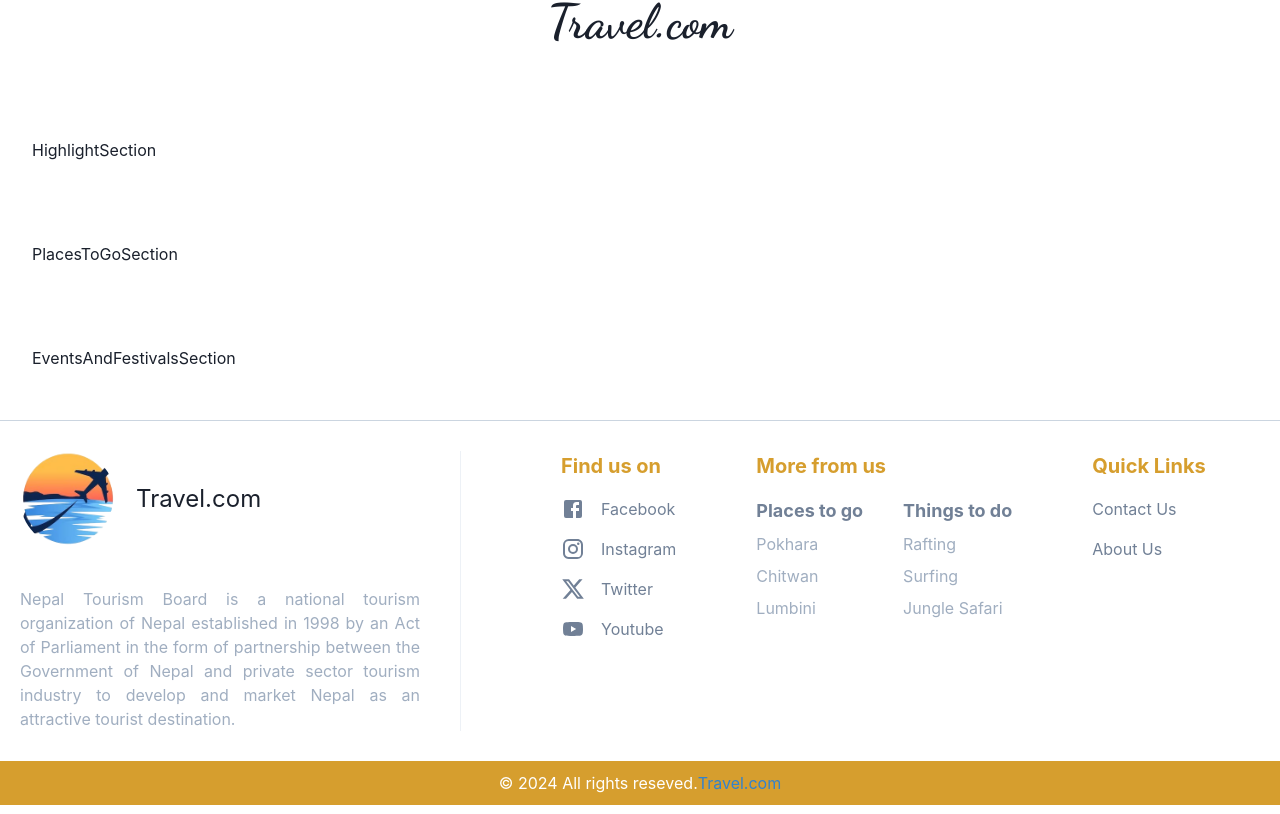
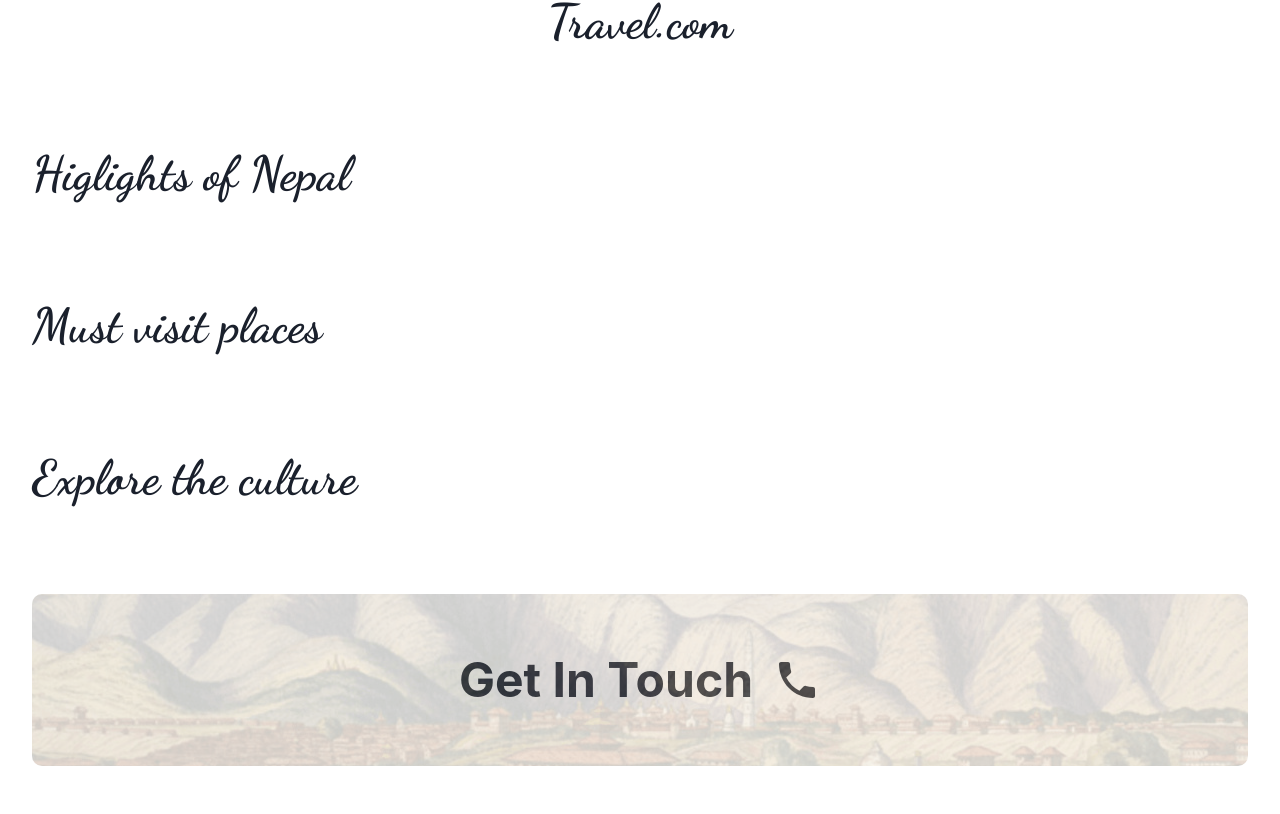
Before and after one commit to Eunesh/TravelAndToursWebiste, a React (Vite) app: page / in a window 1280 px wide. Shown: the part 206-1020 px from the top of the page. Built offline with nearby package versions, Linux system fonts and the light colour scheme.

Commit message:
Enhance: Renamed some of the some page components

```diff
--- a/src/features/home/components/EventsAndFestivalsSection.tsx
+++ /dev/null
@@ -1,9 +0,0 @@
-import React from 'react'
-
-const EventsAndFestivalsSection = () => {
-  return (
-    <div>EventsAndFestivalsSection</div>
-  )
-}
-
-export default EventsAndFestivalsSection
--- /dev/null
+++ b/src/features/home/components/ExploreTheCulture.tsx
@@ -0,0 +1,13 @@
+import React from "react";
+import SectionTitle from "./SectionTitle";
+import { Box } from "@chakra-ui/react";
+
+const EventsAndFestivalsSection = () => {
+  return (
+    <Box>
+      <SectionTitle title="Explore the culture" />
+    </Box>
+  );
+};
+
+export default EventsAndFestivalsSection;
--- /dev/null
+++ b/src/features/home/components/GetInTouch.tsx
@@ -0,0 +1,31 @@
+import { Box, Center } from "@chakra-ui/react";
+import nepalBgImg from "../../../assets/images/nepal_bg.jpg";
+import { Link } from "react-router-dom";
+
+// Icons
+import PhoneIcon from "@mui/icons-material/Phone";
+// Icons
+
+const GetInTouch = () => {
+  return (
+    <Box bgImg={nepalBgImg} bgPos={"center"} borderRadius={10}>
+      <Center
+        fontWeight={700}
+        fontSize={{ base: "2xl", md: "4xl", lg: "5xl" }}
+        p="50px"
+        bg="white"
+        h="full"
+        w="full"
+        opacity={0.7}
+        sx={{ cursor: "pointer", "&:hover": { textDecoration: "underline" } }}
+        gap={5}
+        alignItems={"center"}
+      >
+        <Link to="/more/contact-us">Get In Touch</Link>
+        <PhoneIcon sx={{ fontSize: "inherit" }} />
+      </Center>
+    </Box>
+  );
+};
+
+export default GetInTouch;
--- a/src/features/home/components/HighlightSection.tsx
+++ b/src/features/home/components/HighlightSection.tsx
@@ -1,9 +1,13 @@
-import React from 'react'
+import { Box } from "@chakra-ui/react";
+import React from "react";
+import SectionTitle from "./SectionTitle";
 
 const HighlightSection = () => {
   return (
-    <div>HighlightSection</div>
-  )
-}
+    <Box>
+      <SectionTitle title="Higlights of Nepal" />
+    </Box>
+  );
+};
 
-export default HighlightSection
+export default HighlightSection;
--- /dev/null
+++ b/src/features/home/components/MustVisitPlaces.tsx
@@ -0,0 +1,13 @@
+import React from "react";
+import SectionTitle from "./SectionTitle";
+import { Box } from "@chakra-ui/react";
+
+const PlacesToGoSection = () => {
+  return (
+    <Box>
+      <SectionTitle title="Must visit places" />
+    </Box>
+  );
+};
+
+export default PlacesToGoSection;
--- a/src/features/home/components/PlacesToGoSection.tsx
+++ /dev/null
@@ -1,9 +0,0 @@
-import React from 'react'
-
-const PlacesToGoSection = () => {
-  return (
-    <div>PlacesToGoSection</div>
-  )
-}
-
-export default PlacesToGoSection
--- /dev/null
+++ b/src/features/home/components/SectionTitle.tsx
@@ -0,0 +1,18 @@
+import { Text } from "@chakra-ui/react";
+import { FC } from "react";
+
+interface ISectionTitle {
+  title: string;
+}
+
+const SectionTitle: FC<ISectionTitle> = ({ title }) => {
+  return (
+    <Text
+      fontSize={{ base: "3xl", md: "4xl", lg: "5xl" }}
+      className="dancing-font"
+    >
+      {title}
+    </Text>
+  );
+};
+export default SectionTitle;
--- a/src/features/home/pages/Homepage.tsx
+++ b/src/features/home/pages/Homepage.tsx
@@ -1,17 +1,19 @@
 import React from "react";
+import { Stack } from "@chakra-ui/react";
 import BannerSection from "../components/BannerSection";
-import PlacesToGoSection from "../components/PlacesToGoSection";
-import EventsAndFestivalsSection from "../components/EventsAndFestivalsSection";
 import HighlightSection from "../components/HighlightSection";
-import { Stack } from "@chakra-ui/react";
+import MustVisitPlaces from "../components/MustVisitPlaces";
+import ExploreTheCulture from "../components/ExploreTheCulture";
+import GetInTouch from "../components/GetInTouch";
 
 const Homepage = () => {
   return (
     <Stack spacing={20}>
       <BannerSection />
       <HighlightSection />
-      <PlacesToGoSection />
-      <EventsAndFestivalsSection />
+      <MustVisitPlaces />
+      <ExploreTheCulture />
+      <GetInTouch />
     </Stack>
   );
 };
```
Also changed, not shown: src/assets/images/nepal_bg.jpg (added).
